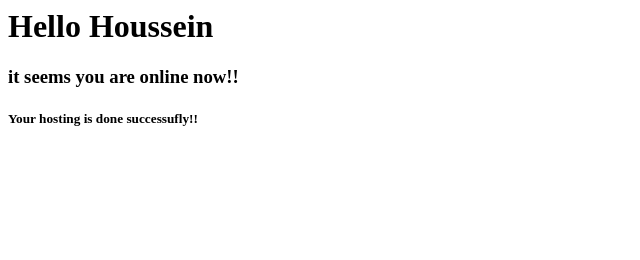
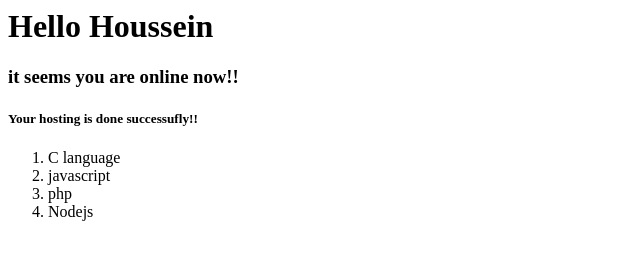
Before and after one commit to Houssein-Samhat/try_deployment, a plain HTML site: page index.html in a window 1280 px wide. Shown: the whole page, without its empty margins (0-640 px from the left). Drawn offline with Linux system fonts and the light colour scheme.

Commit message:
secound commit

```diff
--- a/index.html
+++ b/index.html
@@ -1,3 +1,9 @@
 <h1>Hello Houssein</h1>
 <h3>it seems you are online now!!</h3>
 <h5>Your hosting is done successufly!!</h5>
+<ol>
+    <li>C language</li>
+    <li>javascript</li>
+    <li>php</li>
+    <li>Nodejs</li>
+</ol>
```
